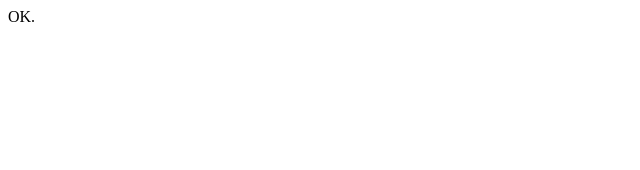
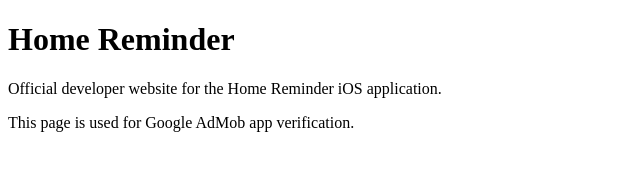
Before and after one commit to kappsinteractive-afk/kappsinteractive-afk.github.io, a plain HTML site: page index.html in a window 1280 px wide. Shown: the whole page, without its empty margins (0-640 px from the left). Drawn offline with Linux system fonts and the light colour scheme.

Commit message:
Update index.html

```diff
--- a/index.html
+++ b/index.html
@@ -1,5 +1,13 @@
-<!doctype html>
-<html>
-<head><meta charset="utf-8"><title>Kapps Interactive</title></head>
-<body>OK.</body>
+<!DOCTYPE html>
+<html lang="en">
+<head>
+  <meta charset="UTF-8" />
+  <title>Home Reminder - Developer Website</title>
+  <meta name="google-admob-verification" content="PASTE_YOUR_ADMOB_TOKEN_HERE" />
+</head>
+<body>
+  <h1>Home Reminder</h1>
+  <p>Official developer website for the Home Reminder iOS application.</p>
+  <p>This page is used for Google AdMob app verification.</p>
+</body>
 </html>
```
